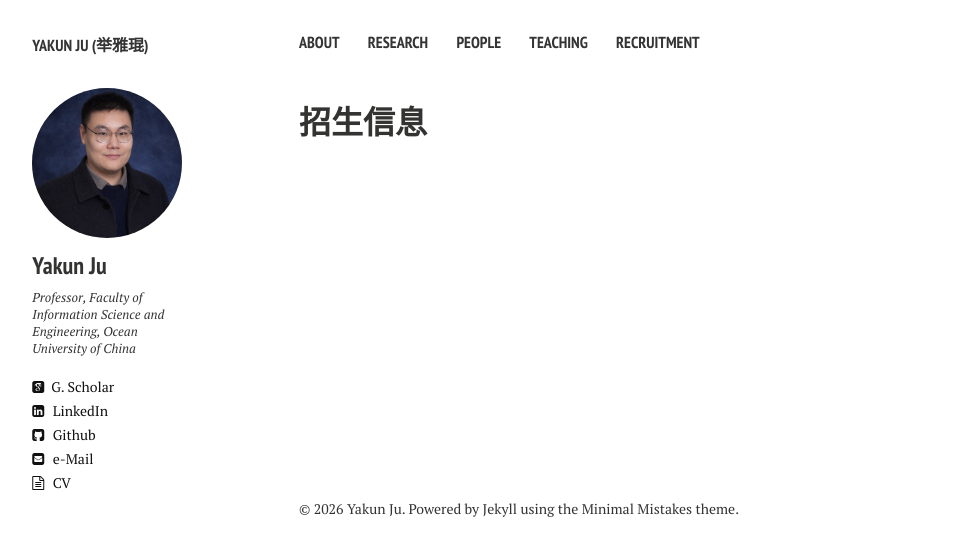
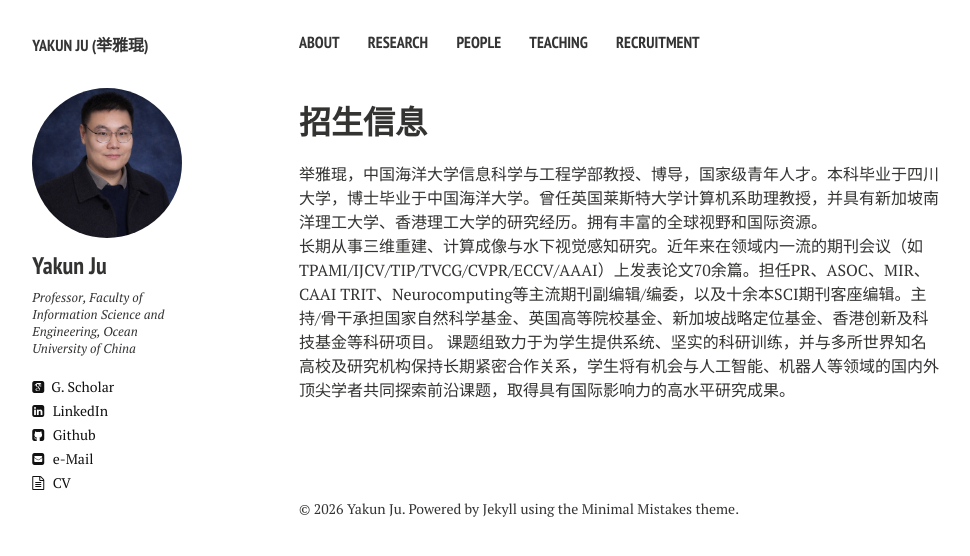
Before and after one commit to juyakun/juyakun.github.io, a Jekyll site: the page built from recruitment.md, in a window 1280 px wide. Shown: the top 556 px of the page, without its empty margins (21-991 px from the left). Built offline with Jekyll 4.4.1, drawn with Linux system fonts in a browser that asks for light colours; nearby versions of some CDN libraries.

Commit message:
Update recruitment.md

```diff
--- a/recruitment.md
+++ b/recruitment.md
@@ -6,3 +6,8 @@ tags: [recruitment]
 modified: 19-5-2026
 comments: false
 ---
+
+举雅琨，中国海洋大学信息科学与工程学部教授、博导，国家级青年人才。本科毕业于四川大学，博士毕业于中国海洋大学。曾任英国莱斯特大学计算机系助理教授，并具有新加坡南洋理工大学、香港理工大学的研究经历。拥有丰富的全球视野和国际资源。
+
+长期从事三维重建、计算成像与水下视觉感知研究。近年来在领域内一流的期刊会议（如TPAMI/IJCV/TIP/TVCG/CVPR/ECCV/AAAI）上发表论文70余篇。担任PR、ASOC、MIR、CAAI TRIT、Neurocomputing等主流期刊副编辑/编委，以及十余本SCI期刊客座编辑。主持/骨干承担国家自然科学基金、英国高等院校基金、新加坡战略定位基金、香港创新及科技基金等科研项目。
+课题组致力于为学生提供系统、坚实的科研训练，并与多所世界知名高校及研究机构保持长期紧密合作关系，学生将有机会与人工智能、机器人等领域的国内外顶尖学者共同探索前沿课题，取得具有国际影响力的高水平研究成果。
```
